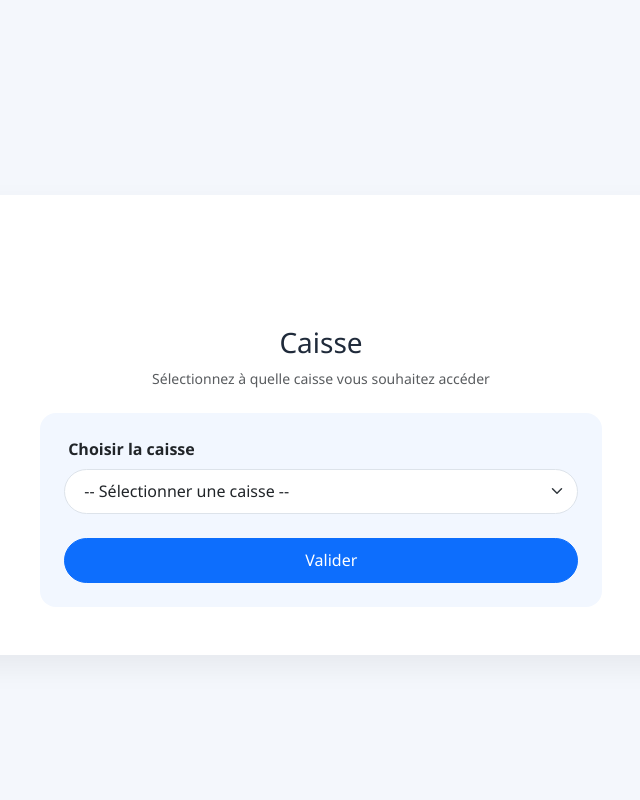
After one commit to AndriantsehenoAnja/Supermarche, a CodeIgniter 4 app: the page made by app/Views/caisse/index.php in a window 1280 px wide. The commit adds this page. Shown: the whole page, without its empty margins (319-959 px from the left). Run offline with PHP 8.4 and a stand-in for CodeIgniter, Linux system fonts and the light colour scheme; the template is opened without the code that fills it, so the values that code supplies are empty; some libraries are stand-ins or nearby versions; some web fonts are replaced.

Commit message:
Refactor authentication view and add Caisse controller for caisse selection

```diff
--- /dev/null
+++ b/app/Views/caisse/index.php
@@ -0,0 +1,56 @@
+<!doctype html>
+<html lang="fr">
+  <head>
+    <meta charset="UTF-8" />
+    <meta name="viewport" content="width=device-width, initial-scale=1.0" />
+    <title>Gestion de Caisse · Supermarché</title>
+    <link href="<?php echo base_url('bootstrap.min.css'); ?>" rel="stylesheet" />
+    <link rel="stylesheet" href="<?php echo base_url('bootstrap-icons.min.css'); ?>" />
+    <link rel="stylesheet" href="<?php echo base_url('css/style.css'); ?>" />
+  </head>
+  <body>
+    <div class="container" style="max-width: 1100px; margin-top: 50px;">
+      <div class="card card-shadow p-4 p-xl-5">
+        <div id="viewAccueil" class="view-section">
+          <div class="text-center mb-4">
+            <i class="bi bi-shop" style="font-size: 2.8rem; color: #0d6efd"></i>
+            <h3 class="mt-3 fw-light" style="color: #1f2a3a">Caisse</h3>
+            <p class="text-muted small">Sélectionnez à quelle caisse vous souhaitez accéder</p>
+          </div>
+
+          <div class="row justify-content-center">
+            <div class="col-lg-7 col-md-9 col-12">
+              <div class="p-4 bg-soft-primary rounded-4" style="background: #f2f7ff">
+
+                <form id="formConnexion" action="<?php echo base_url('caisse/valider'); ?>" method="post">
+                  <?= csrf_field() ?>
+
+                  <div class="mb-3">
+                    <label for="selectCaisse" class="form-label fw-semibold">
+                      <i class="bi bi-cash-register me-1"></i> Choisir la caisse
+                    </label>
+                    <select class="form-select" id="selectCaisse" name="id_caisse" required>
+                      <option value="" disabled selected>-- Sélectionner une caisse --</option>
+                      <?php foreach ($caisses as $caisse): ?>
+                        <option value="<?= $caisse['id_caisse']; ?>">
+                          <?= $caisse['nom_caisse']; ?>
+                        </option>
+                      <?php endforeach; ?>
+                    </select>
+                  </div>
+
+                  <div class="d-grid mt-4">
+                    <button type="submit" class="btn btn-primary btn-valider" id="btnValiderConnexion">
+                      <i class="bi bi-check-circle me-1"></i> Valider
+                    </button>
+                  </div>
+                </form>
+
+              </div>
+            </div>
+          </div>
+        </div>
+      </div>
+    </div>
+  </body>
+</html>
```
Also changed, not shown: app/Controllers/Caisse.php (added, +41 -0 lines), app/Views/auth/index.php (+0 -20 lines).
